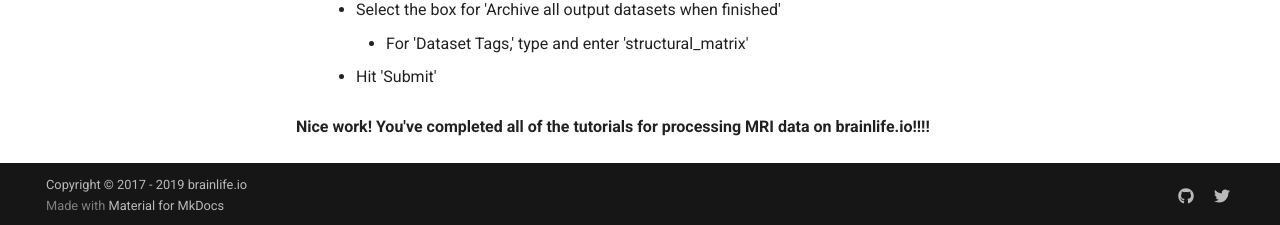
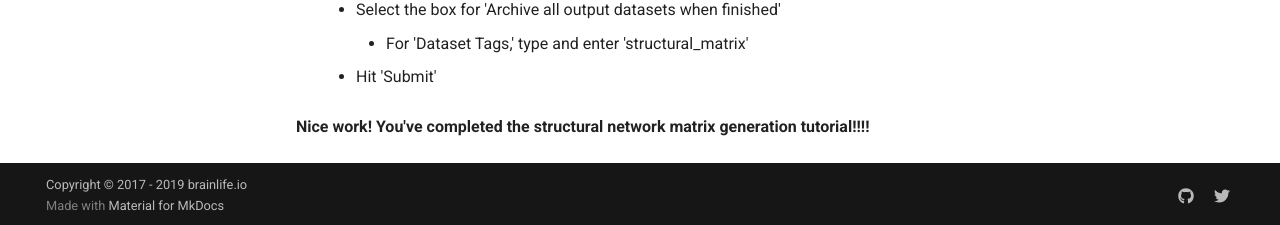
Before and after one commit to brainlife/docs, an MkDocs documentation site: the page built from docs/tutorial/networkneuroscience-structural.md, in a window 1280 px wide and 900 px high, scrolled down 7427 px. Shown: the part 672-897 px from the top of the window. Built offline with MkDocs 1.6.1 and Material for MkDocs 9.7.7, drawn with Linux system fonts in a browser that asks for light colours; comment, search, counter and statistics services are not loaded.

Commit message:
Update networkneuroscience-structural.md

```diff
--- a/docs/tutorial/networkneuroscience-structural.md
+++ b/docs/tutorial/networkneuroscience-structural.md
@@ -170,4 +170,4 @@
         * For 'Dataset Tags,' type and enter 'structural_matrix'
     * Hit 'Submit'
 
-**Nice work! You've completed all of the tutorials for processing MRI data on brainlife.io!!!!**
+**Nice work! You've completed the structural network matrix generation tutorial!!!!**
```
